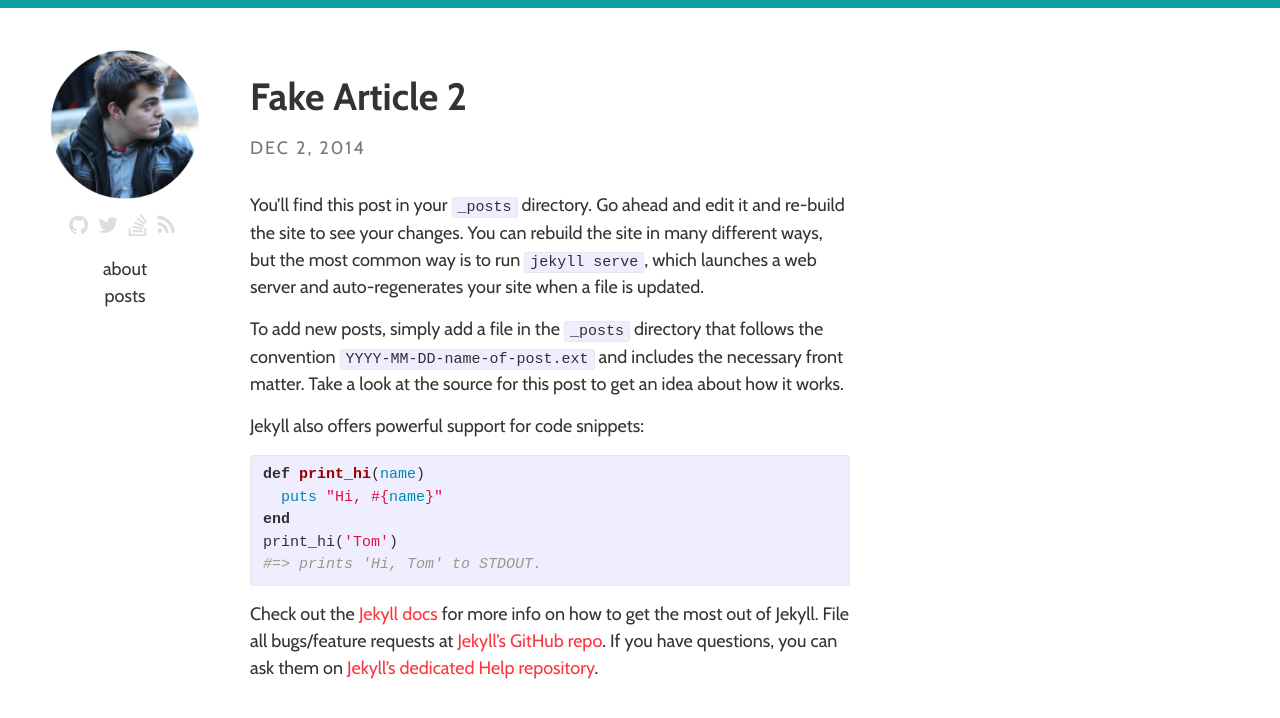
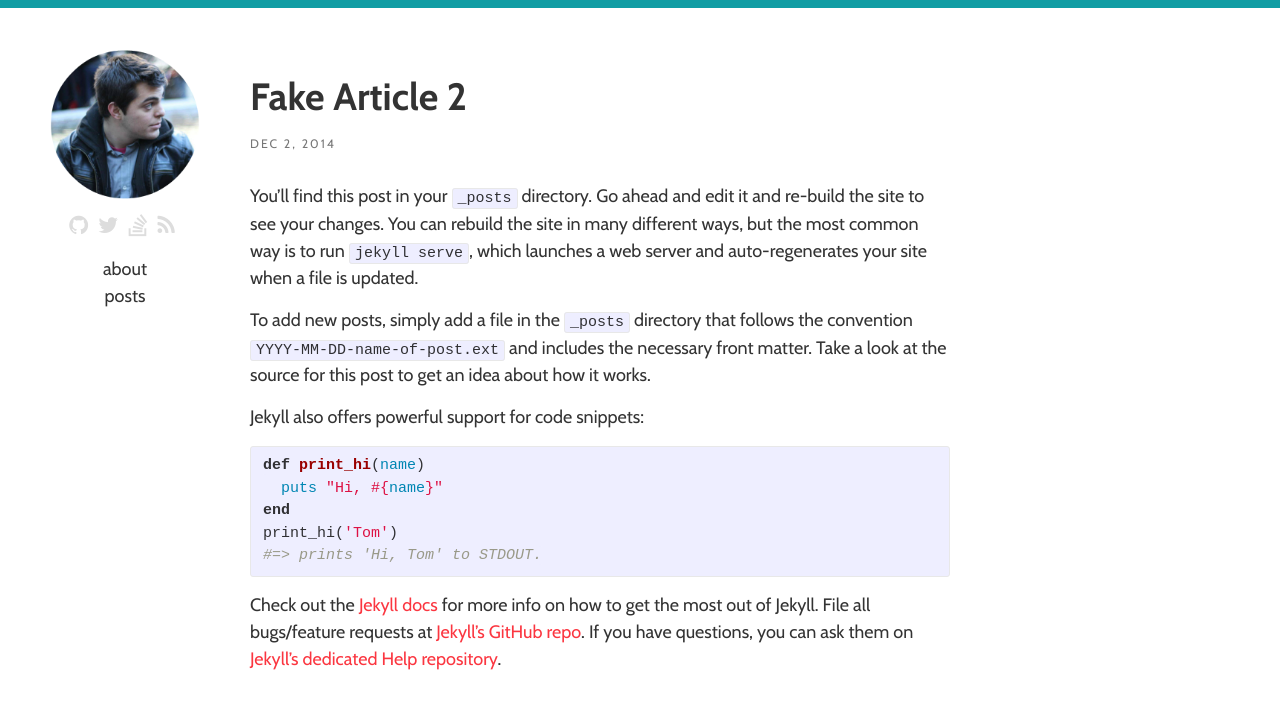
Before and after one commit to csengineer13/dannyrb.com, a Jekyll site: the page built from _posts/2014-12-02-fake-article-2.markdown, in a window 1280 px wide. Shown: the top 718 px of the page. Built offline with Jekyll 4.4.1, drawn with Linux system fonts in a browser that asks for light colours; nearby versions of some CDN libraries.

Commit message:
Separate widths/font-sizes for index and posts

```diff
--- a/_sass/_layout.scss
+++ b/_sass/_layout.scss
@@ -55,11 +55,12 @@ main { margin-bottom: .5em; }
     color: #777;
     letter-spacing: 2px;
     text-transform: uppercase;
+    font-size: $small-font-size;
 }
 
 nav .listing {
 
-    margin-bottom: 50px;
+    margin-bottom: 65px;
 
     li {
         list-style: none;
@@ -91,8 +92,17 @@ nav .listing {
 /* MEDIA QUERIES */
 @media screen and (min-width: 850px ) {
     main {
-        max-width: 600px;
-        margin-left: 250px;
+
+        .post {
+            max-width: 700px;
+            font-size: 18px;
+            margin-left: 250px;
+        }
+
+        .wrapper {
+            max-width: 600px;
+            margin-left: 250px;
+        }
     }
 
     .sidebar {
```
Also changed, not shown: index.html (+8 -6 lines).
